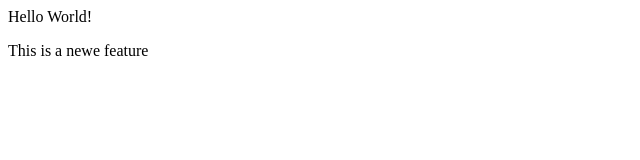
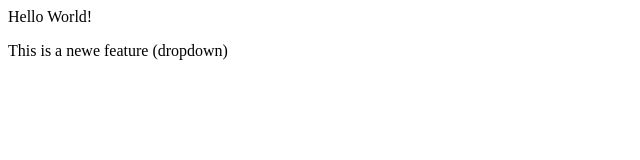
Before and after one commit to Ismath-Jahan/LocalRepo, a plain HTML site: page index.html in a window 1280 px wide. Shown: the full height of the page, 0-640 px from the left. Drawn offline with Linux system fonts and the light colour scheme.

```diff
--- a/index.html
+++ b/index.html
@@ -1,2 +1,2 @@
 <p>Hello World!</p>
-<p> This is a newe feature</p>
+<p> This is a newe feature (dropdown)</p>
```
